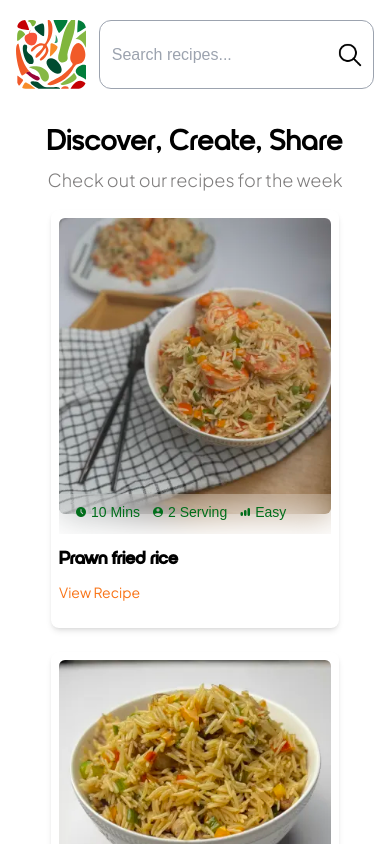
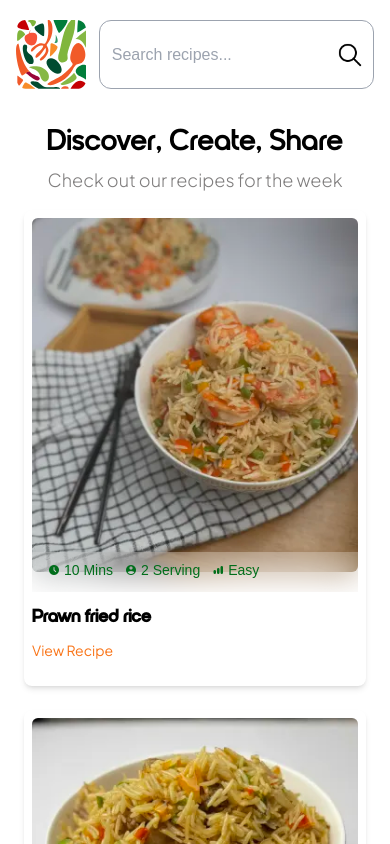
Before and after one commit to ProsperCoded/nourish_box, a Next.js app: page /receipes in a window 390 px wide. Shown: the top 844 px of the page. Built offline with nearby package versions, Linux system fonts and the light colour scheme.

Commit message:
third commit

```diff
--- a/app/components/community.tsx
+++ b/app/components/community.tsx
@@ -75,7 +75,7 @@ const communities: Community[] = [
 
 export default function CommunityList() {
   return (
-    <div className="grid grid-rows-2 lg:grid-cols-2 gap-6 lg:gap-20 m-5 lg:m-10  lg:mx-16 font-sans">
+    <div className="grid grid-rows-2 lg:grid-cols-2 gap-6 lg:gap-20 m-6 lg:m-10  lg:mx-16 font-sans">
 
       {communities.map((i) => (
         <div key={i.id} className="p-7 cursor-pointer bg-white rounded-lg shadow-lg ">
--- a/app/components/recipe.tsx
+++ b/app/components/recipe.tsx
@@ -14,17 +14,17 @@ interface Recipe {
 
 const RecipeCard: React.FC<{ recipe: Recipe }> = ({ recipe }) => {
   return (
-    <div className="bg-white rounded-lg shadow-md p-2 w-72">
+    <div className="bg-white rounded-lg shadow-md p-2 w-full lg:w-72">
 
      <a href={recipe.link}> <div className="relative ">
         <Image
           src={recipe.image}
           alt={recipe.name}
-          width={300}
-          height={100}
+          width={400}
+          height={400}
           className="rounded-md"
         />
-        <div className="text-sm flex  items-center absolute z-50 bottom-[70px] bg-white/20 backdrop-blur-lg w-full p-2 pb-3 text-brand-logo_green"> <p className="flex  items-center mx-1"><Image className="w-[12px] h-[12px] mx-1" src={clock_green} alt="green user" /> {recipe.time} </p>
+        <div className="text-sm flex  items-center absolute z-50 bottom-[70px] bg-white/20 backdrop-blur-lg w-full  p-2 pb-3 text-brand-logo_green"> <p className="flex  items-center mx-1"><Image className="w-[12px] h-[12px] mx-1" src={clock_green} alt="green user" /> {recipe.time} </p>
          <p className="flex  items-center mx-1"><Image className="w-[12px] h-[12px] mx-1" src={user_green} alt="user " />{recipe.servings}</p>
          <p className="flex  items-center mx-1"><Image src={graph} alt="graph" className="w-[12px] h-[12px] mx-1 " /> {recipe.difficulty}</p>
          </div>
--- a/app/page.tsx
+++ b/app/page.tsx
@@ -95,7 +95,7 @@ export default function Home() {
                 delivering farm-to-table goodness in every box.</p>
               <a href="https://l.instagram.com/?u=https%3A%2F%2Fpaystack.shop%2Fnourish-box%3Ffbclid%3DPAZXh0bgNhZW0CMTEAAadtGBs7PXoH7bl0Q_Q3-h86Ubt9ydzkY01mrRw0kHF7CbGk5yLa7Hox1vS3BA_aem_CVe_2rzSDyuZDGIHNXMEhg&e=AT01o97t6DhSd0Ph0fiFIl4a3GZv79KNc2lQBhy6Z1qF7sJnMTtMWHxHH1t48IxKXLbW0hB0tyYnWxcAJ1qxkeTyuwrV7CocoD_iD6F0Ee3XNSUEUEpCX3o"> <button className=" capitalize bg-brand-btn_orange font-inter lg:font-semibold text-xl rounded-xl text-white py-3 px-2 lg:py-[20px] lg:px-[30px] my-12 mt-4">Order now</button></a>
             </div>
-            <div className="flex items-center justify-center lg:w-1/2 relative">
+            <div className="flex items-center justify-center lg:w-1/2 m-6 lg:m-0 relative">
               <Image src={hero} height={600} width={658} className="" alt="jollof" />
 
               <Image src={hover_img_one} height={210} width={221} alt="hovering_img" className="absolute left-0 bottom-[2px]" />
@@ -118,7 +118,7 @@ export default function Home() {
 
           </div>
         </div>
-        <div className="flex flex-wrap gap-6 justify-center p-10 pt-0">
+        <div className="flex flex-wrap gap-6 justify-center p-6 lg:p-10 pt-0">
 
           {recipeCards.map((recipe) => (
             <RecipeCard key={recipe.id} recipe={recipe} />
```
